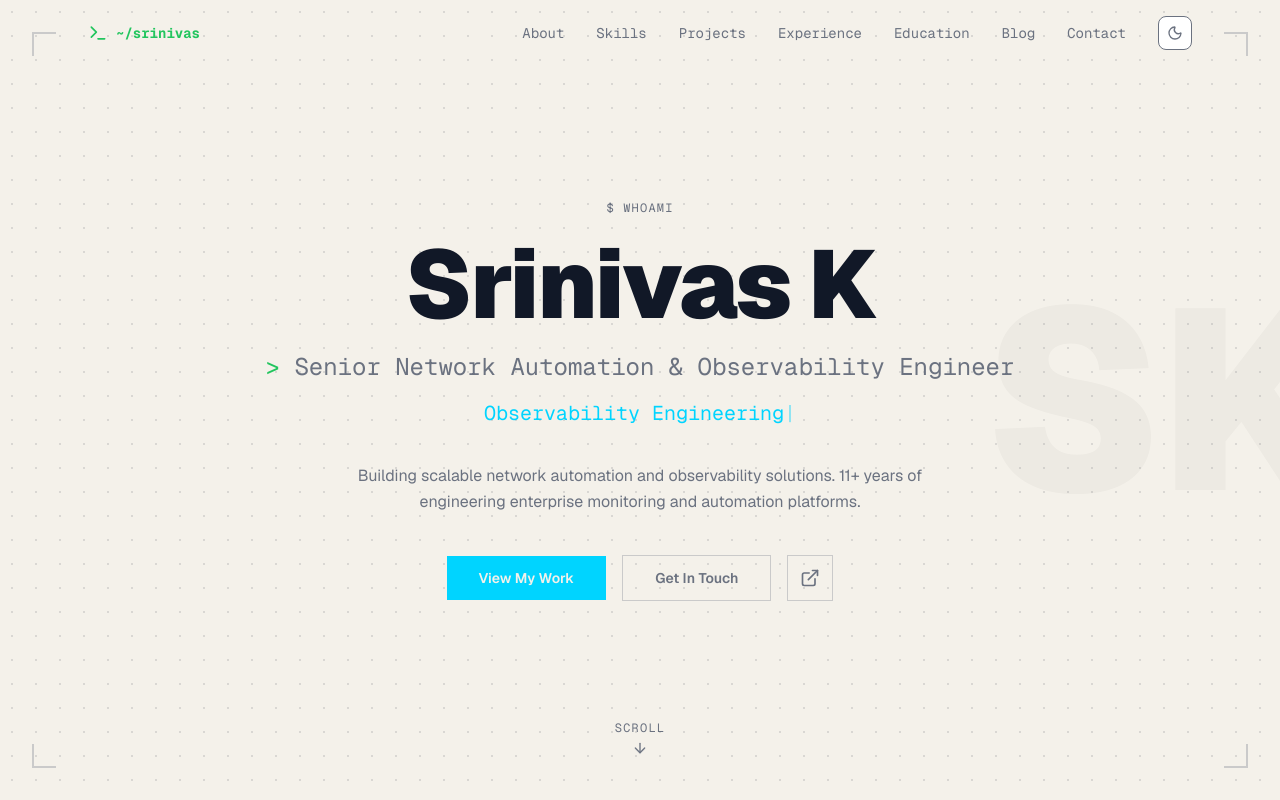
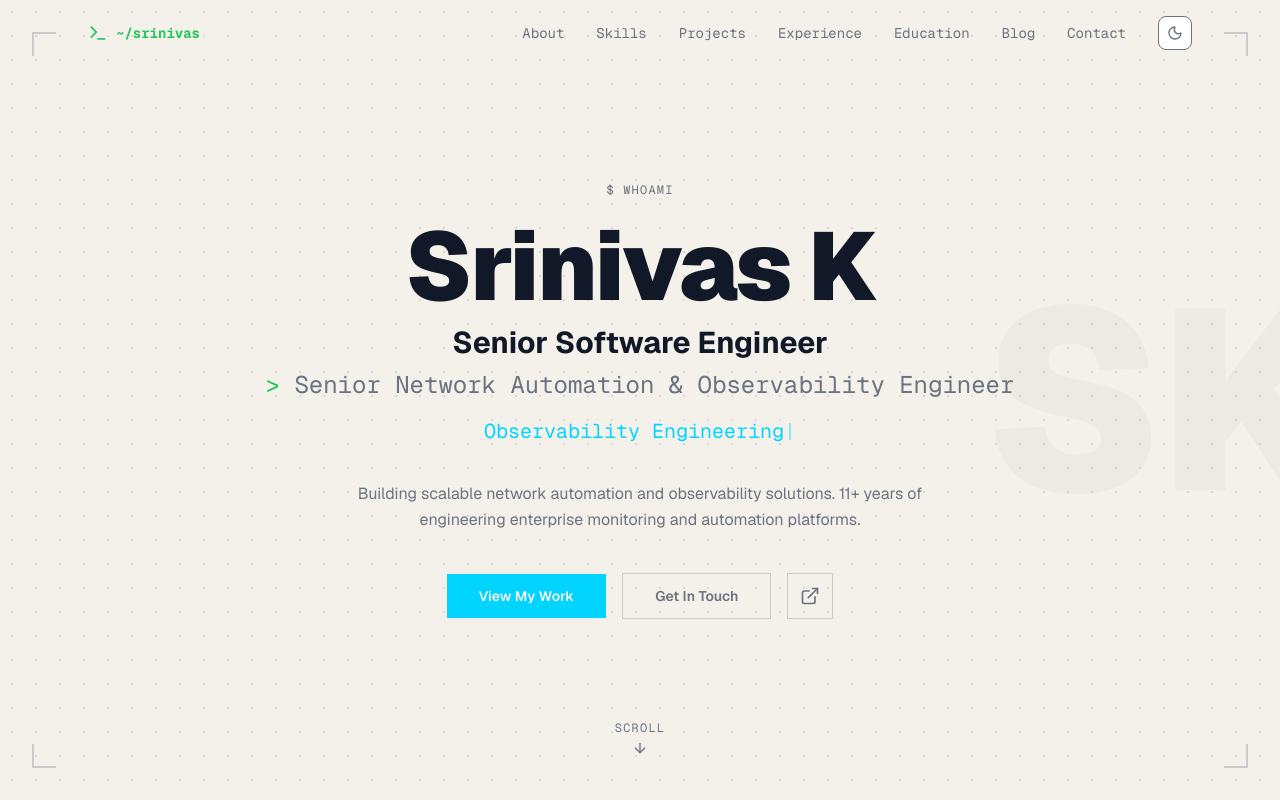
Before and after one commit to srinik92/portfolio, a Next.js app: page / in a window 1280 px wide. Shown: the top 800 px of the page. Built offline with nearby package versions, Linux system fonts and the light colour scheme.

Commit message:
Add 'Senior Software Engineer' title below name in Hero section

```diff
--- a/app/layout.tsx
+++ b/app/layout.tsx
@@ -14,7 +14,7 @@ const geistMono = Geist_Mono({
 });
 
 export const metadata: Metadata = {
-  title: "Srinivas K | Senior Network Automation & Observability Engineer",
+  title: "Srinivas K | Senior Software Engineer",
   description:
     "Portfolio of Srinivas K — Senior Network Automation & Observability Engineer specializing in Python, Grafana, Prometheus, VictoriaMetrics, Telegraf, Kubernetes, APIs, AIOps, AI Agents, and MCP. Creator of Argus open-source network monitoring solution.",
   keywords: [
--- a/components/Hero.tsx
+++ b/components/Hero.tsx
@@ -93,9 +93,13 @@ export default function Hero() {
           $ whoami
         </motion.div>
 
-        <h1 className="text-5xl sm:text-6xl md:text-8xl font-black mb-6 tracking-tight leading-[0.9]">
+        <h1 className="text-5xl sm:text-6xl md:text-8xl font-black mb-4 tracking-tight leading-[0.9]">
           <span className="text-foreground">Srinivas K</span>
         </h1>
+
+        <p className="text-xl sm:text-2xl md:text-3xl font-bold text-foreground mb-2">
+          Senior Software Engineer
+        </p>
 
         <div className="text-lg sm:text-xl md:text-2xl text-muted mb-4 font-[family-name:var(--font-geist-mono)]">
           <span className="text-green">&gt;</span>{" "}
```
